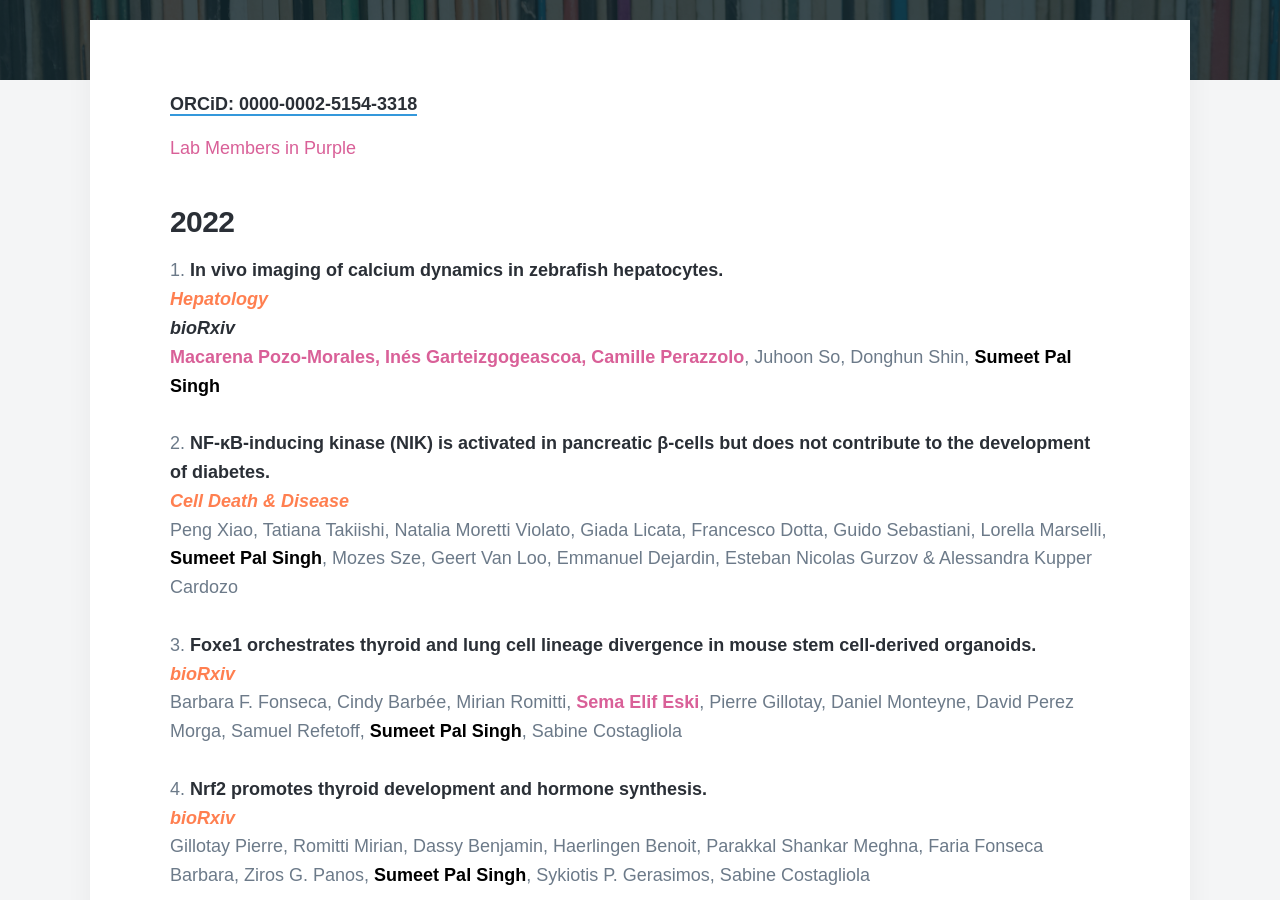
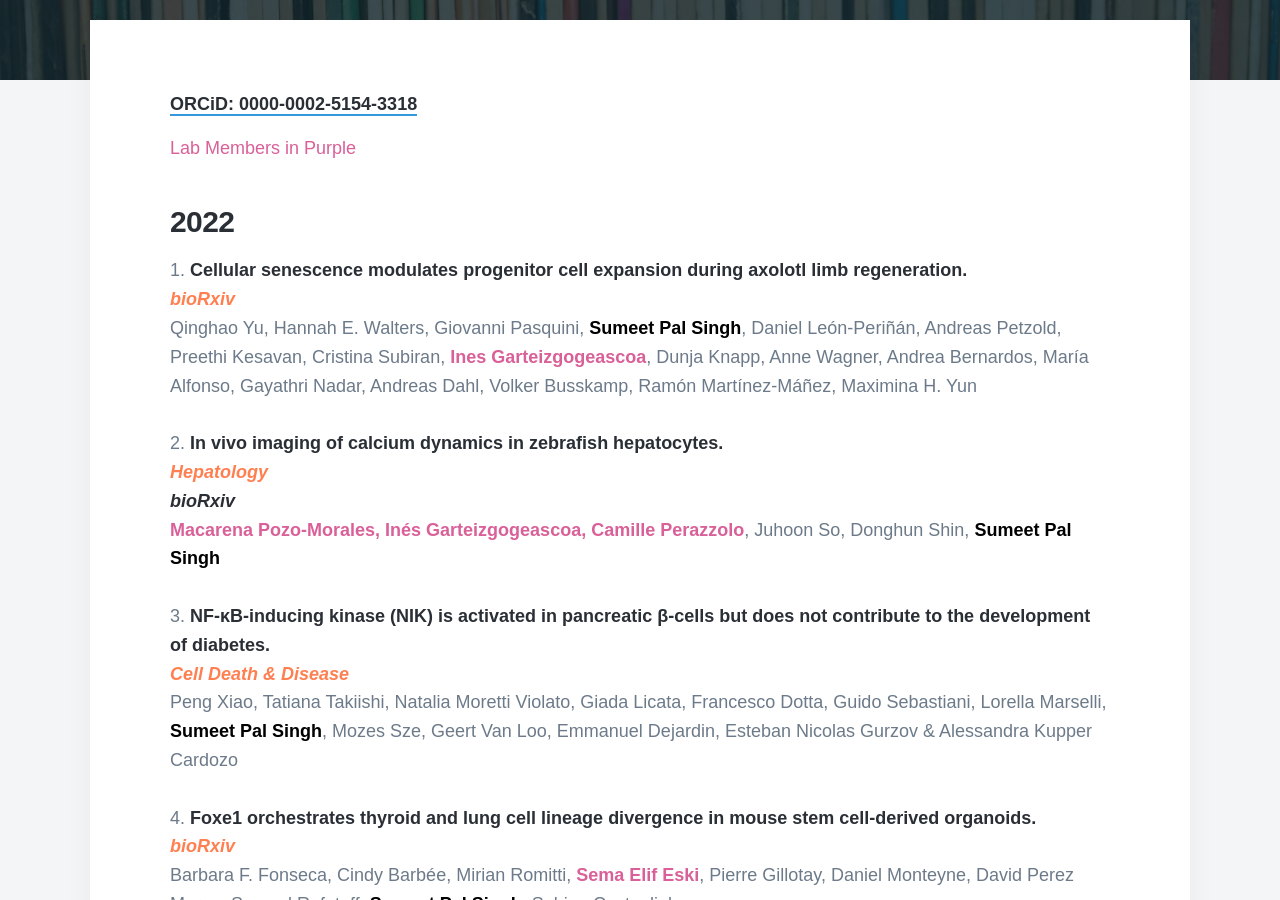
Before and after one commit to sumeetpalsingh/sumeetpalsingh.github.io, a Jekyll site: the page built from _pages/publications.md, in a window 1280 px wide and 900 px high, scrolled down 506 px. Built offline with Jekyll 4.4.1, drawn with Linux system fonts in a browser that asks for light colours; nearby versions of some CDN libraries; some web fonts are replaced.

Commit message:
Update publications.md

```diff
--- a/_pages/publications.md
+++ b/_pages/publications.md
@@ -11,6 +11,10 @@ featured_image: /images/demo/publications.jpg
 
 ### 2022
 
+1. [Cellular senescence modulates progenitor cell expansion during axolotl limb regeneration.
+  <span style="color:coral">*bioRxiv*</span>](https://www.biorxiv.org/content/10.1101/2022.09.01.506196v1)
+  Qinghao Yu, Hannah E. Walters, Giovanni Pasquini, <span style="color:black">**Sumeet Pal Singh**</span>, Daniel León-Periñán, Andreas Petzold, Preethi Kesavan, Cristina Subiran, <span style="color:#D96098">**Ines Garteizgogeascoa**</span>, Dunja Knapp, Anne Wagner, Andrea Bernardos, María Alfonso, Gayathri Nadar,  Andreas Dahl, Volker Busskamp, Ramón Martínez-Máñez, Maximina H. Yun
+  <br/>
 1. [In vivo imaging of calcium dynamics in zebrafish hepatocytes.
   <span style="color:coral">*Hepatology*</span>](https://aasldpubs.onlinelibrary.wiley.com/doi/10.1002/hep.32663)
   [*bioRxiv*](https://www.biorxiv.org/content/10.1101/2022.01.11.475536v1)
```
